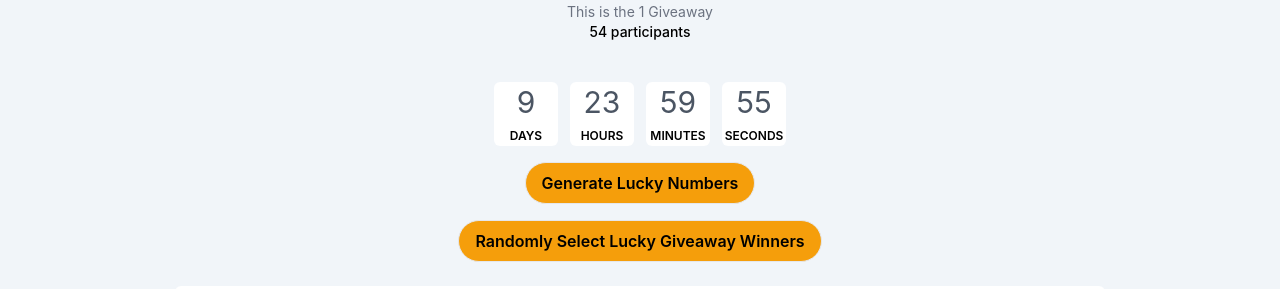
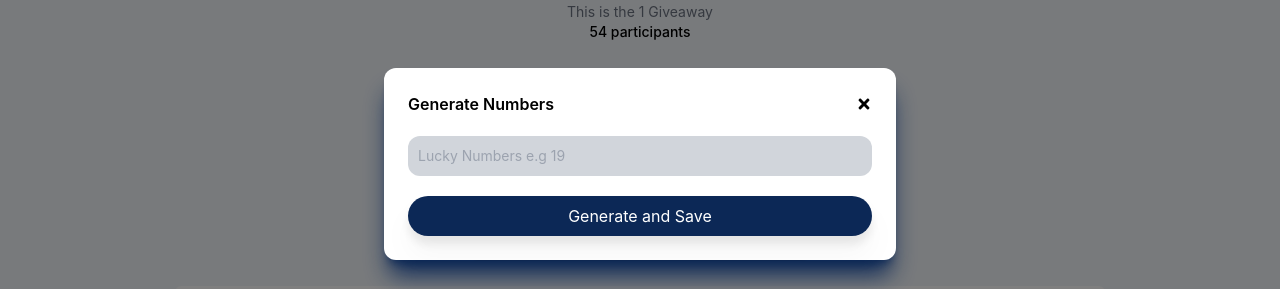
Before and after one commit to jerrymusaga/HedaGiftaway, a Next.js app: page /giveaway/1 in a window 1280 px wide. Shown: the part 236-525 px from the top of the page. Built offline with nearby package versions, Linux system fonts and the light colour scheme.

Commit message:
generate lucky number modal UI

```diff
--- /dev/null
+++ b/components/Generator.jsx
@@ -0,0 +1,69 @@
+import { useState } from 'react';
+import { FaTimes } from 'react-icons/fa'
+import {getPurchasedNumbers} from '@/services/fakeData'
+
+const Generator = () => {
+    const [luckyNumbers, setLuckyNumbers] = useState('');
+    const [close, setClose] = useState('scale-100');
+
+    const handleSubmit = async (e) => {
+        e.preventDefault()
+        console.log(getPurchasedNumbers(luckyNumbers))
+        setClose('scale-0')
+    }
+  return (
+    <div
+    className={`fixed top-0 left-0 w-screen h-screen flex
+    items-center justify-center bg-black bg-opacity-50
+    transform transition-transform duration-300 ${close}`}
+  >
+    <div
+      className="bg-white shadow-xl shadow-[#0c2856] rounded-xl
+      w-11/12 md:w-2/5 h-7/12 p-6"
+    >
+      <form onSubmit={handleSubmit} className="flex flex-col">
+        <div className="flex justify-between items-center">
+          <p className="font-semibold">Generate Numbers</p>
+          <button
+            onClick={() => setClose('scale-0')}
+            type="button"
+            className="border-0 bg-transparent focus:outline-none"
+          >
+            <FaTimes />
+          </button>
+        </div>
+
+        <div
+          className="flex justify-between items-center
+        bg-gray-300 rounded-xl p-2.5 my-5"
+        >
+          <input
+            className="block w-full bg-transparent
+            border-0 text-sm text-slate-500 focus:outline-none
+            focus:ring-0"
+            type="number"
+            step={1}
+            min={1}
+            name="luckyNumbers"
+            placeholder="Lucky Numbers e.g 19"
+            onChange={(e) => setLuckyNumbers(e.target.value)}
+            value={luckyNumbers}
+          />
+        </div>
+
+        <button
+          type="submit"
+          className="flex flex-row justify-center items-center
+            w-full text-white text-md py-2 px-5 rounded-full
+            drop-shadow-xl bg-[#0c2856] hover:bg-[#1a396c]"
+        >
+          Generate and Save
+        </button>
+      </form>
+    </div>
+  </div>
+)
+
+}
+
+export default Generator
--- a/pages/giveaway/[giveawayId].jsx
+++ b/pages/giveaway/[giveawayId].jsx
@@ -2,10 +2,11 @@ import Head from 'next/head'
 import SubHeader from '@/components/SubHeader'
 import GiveawayTimeFrame from '@/components/GiveawayTimeFrame'
 import {generateAGiveaway, generateGiveawayParticipants, getPurchasedNumbers} from "@/services/fakeData"
+import Generator from '@/components/Generator'
 
 
 const Giveaway =({giveaway, purchasedNumbers, giveawayNumbers}) => {
-    console.log({giveaway, purchasedNumbers, giveawayNumbers})
+
   return (
     <div className="min-h-screen">
       <Head>
@@ -16,6 +17,7 @@ const Giveaway =({giveaway, purchasedNumbers, giveawayNumbers}) => {
       <div className="min-h-screen bg-slate-100">
         <SubHeader />
         <GiveawayTimeFrame giveaway={giveaway} luckyNumbers={giveawayNumbers} participants={purchasedNumbers} />
+        <Generator />
       </div>
     </div>
   )
```
